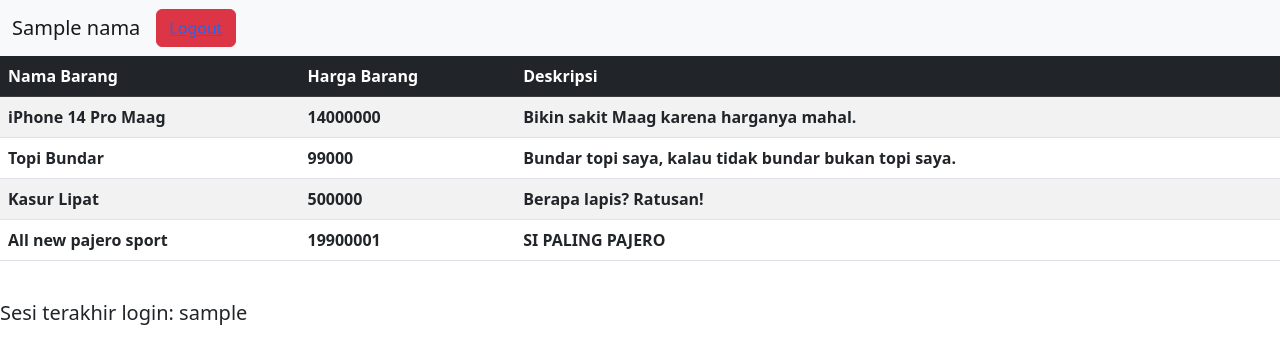
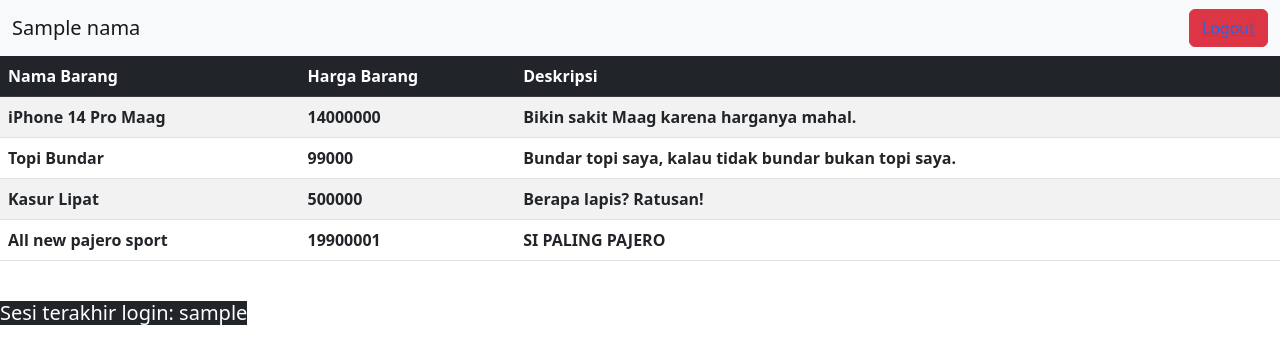
Before and after one commit to arkanalexei/lab-1-pbp, a Django app: template wishlist/templates/wishlist.html in a window 1280 px wide. Shown: the top 364 px of the page. Run offline with Django 4.2, Linux system fonts and the light colour scheme; data comes from the database, SQL or seed files in the repository; tables that the repository leaves empty hold one stand-in row (values such as "Sample post"); the template is opened without the code that fills it: values that come from a table or form of the project are taken from there, most other values are stand-ins (such as "Sample title", 1, 10 or a date in 2020); lists and menus that the app fills with data are empty.

Commit message:
styles bro

```diff
--- /dev/null
+++ b/wishlist/static/css/style.css
@@ -0,0 +1,8 @@
+a.buttonred:visited { text-decoration: none; color:black; }
+a.buttonred:hover { text-decoration: none; color:black; }
+a.buttonred:focus { text-decoration: none; color:black; }
+a.buttonred:hover, a:active { text-decoration: none; color:black }
+
+h5 {
+    text-align: center;
+}
--- a/wishlist/templates/wishlist.html
+++ b/wishlist/templates/wishlist.html
@@ -8,6 +8,7 @@
     <meta charset="UTF-8">
     <meta name="viewport" content="width=device-width, initial-scale=1.0">
     <link href="https://cdn.jsdelivr.net/npm/bootstrap@5.2.1/dist/css/bootstrap.min.css" rel="stylesheet" integrity="sha384-iYQeCzEYFbKjA/T2uDLTpkwGzCiq6soy8tYaI1GyVh/UjpbCx/TYkiZhlZB6+fzT" crossorigin="anonymous">
+    <link href="static/css/styles.css" rel="stylesheet">
     {% endblock meta %}
 </head>
 
@@ -16,10 +17,9 @@
     <nav class="navbar navbar-expand-lg bg-light">
         <div class="container-fluid">
             <a class="navbar-brand" href="#">{{nama}}</a>
-            <button type="button" class="btn btn-danger"><a href="{% url 'wishlist:logout' %}">Logout</a></button>
-
-          <div class="collapse navbar-collapse" id="navbarSupportedContent">
-          </div>
+            <!-- <a class="btn"> -->
+            <button type="button" class="btn btn-danger sticky-top sticky-right"><a class="buttonred" href="{% url 'wishlist:logout' %}">Logout</a></button>
+            <!-- </a>     -->
         </div>
       </nav>
 
@@ -45,7 +45,7 @@
     </table>
 
     <br>
-    <h5>Sesi terakhir login: {{ last_login }}</h5>
+    <h5 class="d-inline-flex text-center bg-dark text-white">Sesi terakhir login: {{ last_login }}</h5>
 
     {% endblock content %}
 </body>
--- a/wishlist/views.py
+++ b/wishlist/views.py
@@ -15,6 +15,7 @@
 
 @login_required(login_url='/wishlist/login/')
 def show_wishlist(request):
+    data = BarangWishlist.objects.all()
     context = {
     'list_barang': data,
     'nama': 'Arkan',
@@ -70,4 +71,4 @@
     response.delete_cookie('last_login')
     return redirect('wishlist:login')
 
-data = BarangWishlist.objects.all()
+# data = BarangWishlist.objects.all()
```
